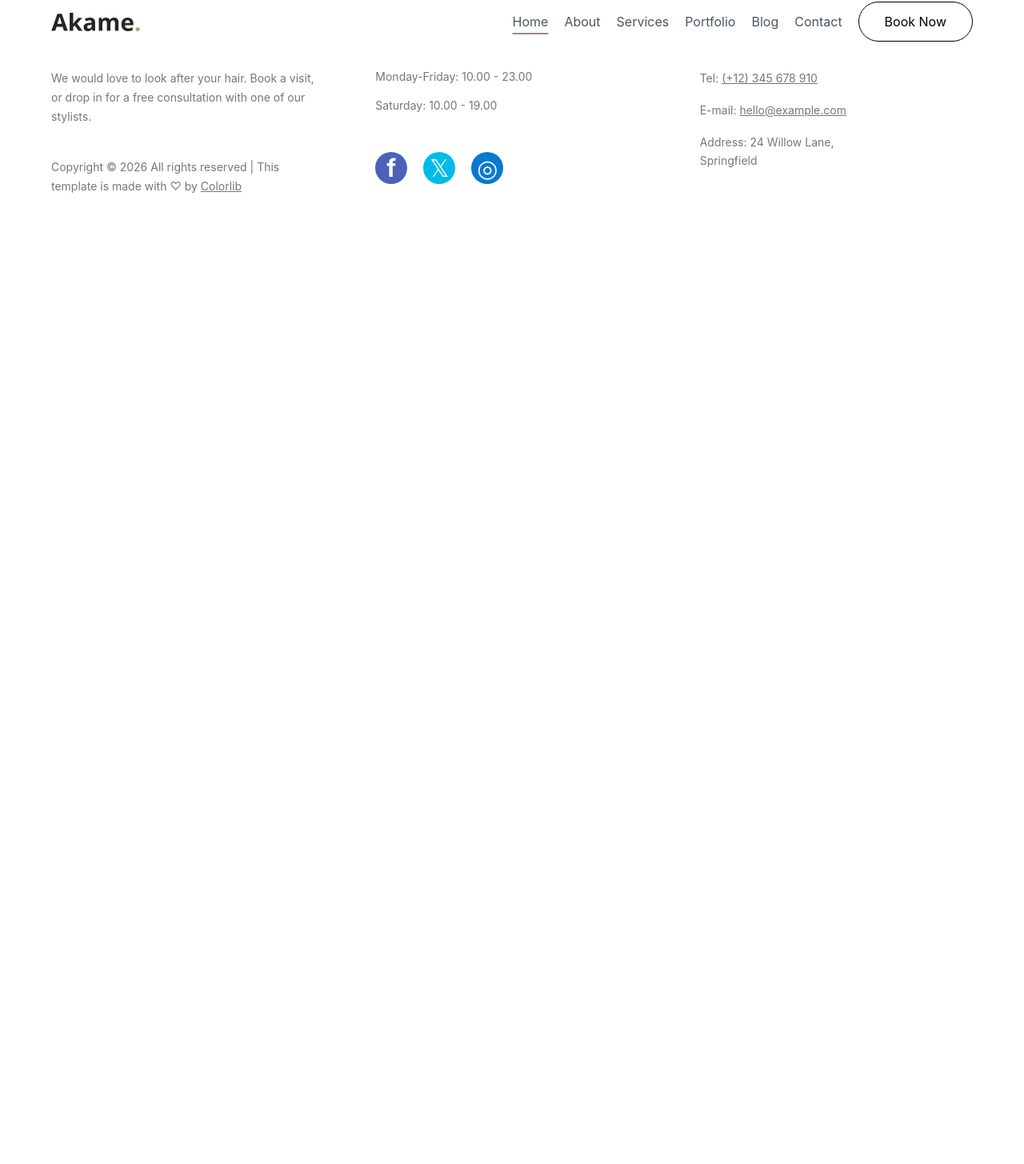
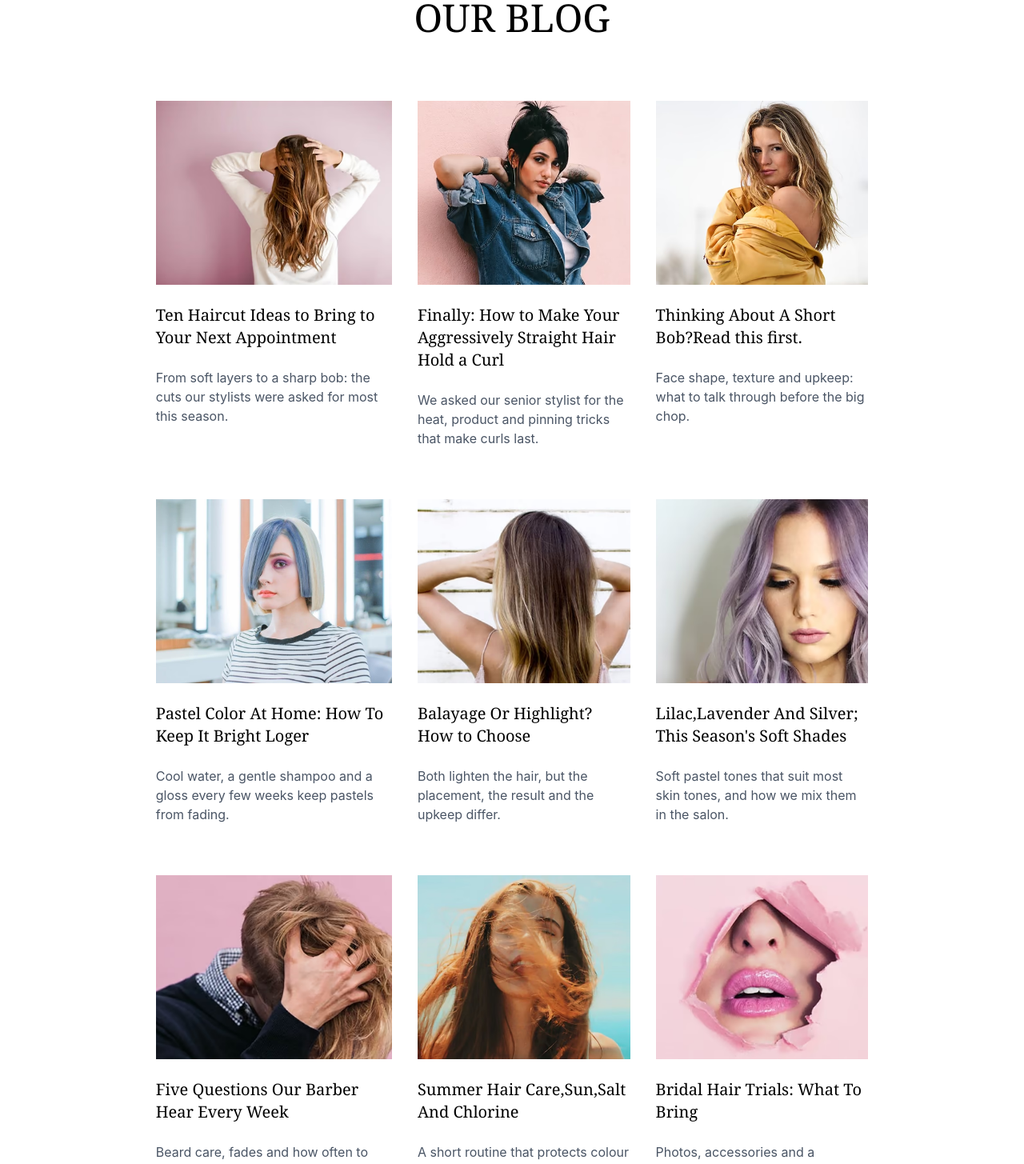
Before and after one commit to maazhashmi996-pixel/Cosmetics-Website, a React (Vite) app: page /Blog in a window 1280 px wide. Shown: the part 98-1553 px from the top of the page at 80% size. Before the commit the page ends 800 px from the top, so only its background shows below. Built offline with nearby package versions, Linux system fonts and the light colour scheme.

Commit message:
changing blog page

```diff
--- a/Components/home/Blog.jsx
+++ b/Components/home/Blog.jsx
@@ -3,8 +3,182 @@ import React from 'react'
 function Blog() {
   return (
     <div>
+      <section className="text-gray-600 body-font">
+        <div className="container px-5 pt-24 pb-8 w-[80%] mx-auto">
 
+          <div className="flex flex-col text-center w-full mb-20">
+            <h1 className="font-serif text-5xl font-normal text-black md:text-5xl">
+              OUR BLOG
+            </h1>
+          </div>
+
+          {/* First Row */}
+          <div className="flex flex-nowrap justify-center items-start gap-8 mb-16">
+
+            <div className="w-[30%] shrink-0">
+              <img
+                src="/1.avif"
+                alt=""
+                className="w-full h-[230px] object-cover hover:scale-110 transition-transform duration-700 ease-in-out"
+                />
+              <div className="flex flex-col gap-6">
+                <h1 className="text-xl hover:text-[#7a7720] transition font-serif text-black mt-6">
+                  Ten Haircut Ideas to Bring to Your Next Appointment
+                </h1>
+                <p>
+                  From soft layers to a sharp bob: the cuts our stylists were asked for most this season.
+                </p>
+              </div>
+            </div>
+
+            <div className="w-[27%] shrink-0">
+              <img
+                src="/2.avif"
+                alt=""
+                className="w-full h-[230px] object-cover hover:scale-110 transition-transform duration-700 ease-in-out"
+                />
+              <div className="flex flex-col gap-6">
+                <h1 className="text-xl hover:text-[#7a7720] transition font-serif text-black mt-6">
+                  Finally: How to Make Your Aggressively Straight Hair Hold a Curl
+                </h1>
+                <p>
+                  We asked our senior stylist for the heat, product and pinning tricks that make curls last.                </p>
+              </div>
+            </div>
+
+            <div className="w-[27%] shrink-0">
+              <img
+                src="/13.avif"
+                alt=""
+                className="w-full h-[230px] object-cover hover:scale-110 transition-transform duration-700 ease-in-out"
+                />
+              <div className="flex flex-col gap-6">
+                <h1 className="text-xl hover:text-[#7a7720] transition font-serif text-black mt-6">
+                  Thinking About A Short Bob?Read this first.
+                </h1>
+                <p>
+                  Face shape, texture and upkeep: what to talk through before the big chop.                </p>
+              </div>
+            </div>
+
+          </div>
+
+          {/* Second Row */}
+          <div className="flex flex-nowrap justify-center items-start gap-8 mb-16">
+
+            <div className="w-[30%] shrink-0">
+              <img
+                src="/4.avif"
+                alt=""
+               className="w-full h-[230px] object-cover hover:scale-110 transition-transform duration-700 ease-in-out"
+                />
+              <div className="flex flex-col gap-6">
+                <h1 className="text-xl hover:text-[#7a7720] transition font-serif text-black mt-6">
+                  Pastel Color At Home: How To Keep It Bright Loger
+                </h1>
+                <p>
+                  Cool water, a gentle shampoo and a gloss every few weeks keep pastels from fading.                </p>
+              </div>
+            </div>
+
+            <div className="w-[27%] shrink-0">
+              <img
+                src="/37.avif"
+                alt=""
+                className="w-full h-[230px] object-cover hover:scale-110 transition-transform duration-700 ease-in-out"
+                />
+              <div className="flex flex-col gap-6">
+                <h1 className="text-xl hover:text-[#7a7720] transition font-serif text-black mt-6">
+                  Balayage Or Highlight? How to Choose                </h1>
+                <p>
+                  Both lighten the hair, but the placement, the result and the upkeep differ.                </p>
+              </div>
+            </div>
+
+            <div className="w-[27%] shrink-0">
+              <img
+                src="/36.avif"
+                alt=""
+
+              className="w-full h-[230px] object-cover hover:scale-110 transition-transform duration-700 ease-in-out"
+                />
+              <div className="flex flex-col gap-6">
+                <h1 className="text-xl hover:text-[#7a7720] transition font-serif text-black mt-6">
+                  Lilac,Lavender And Silver; This Season's Soft Shades                </h1>
+                <p>
+                  Soft pastel tones that suit most skin tones, and how we mix them in the salon.                </p>
+              </div>
+            </div>
+
+          </div>
+
+          {/* Third Row */}
+          <div className="flex flex-nowrap justify-center items-start gap-8">
+
+            <div className="w-[30%] shrink-0">
+              <img
+                src="/41.avif"
+                alt=""
+                className="w-full h-[230px] object-cover hover:scale-110 transition-transform duration-700 ease-in-out"
+                />
+              <div className="flex flex-col gap-6">
+                <h1 className="text-xl hover:text-[#7a7720] transition font-serif text-black mt-6">
+                  Five Questions Our Barber Hear Every Week               </h1>
+                <p>
+                  Beard care, fades and how often to book: straight answers from the barber chair.                </p>
+              </div>
+            </div>
+
+            <div className="w-[27%] shrink-0">
+              <img
+                src="/40.avif"
+                alt=""
+                className="w-full h-[230px] object-cover hover:scale-110 transition-transform duration-700 ease-in-out"
+                />
+              <div className="flex flex-col gap-6">
+                <h1 className="text-xl hover:text-[#7a7720] transition font-serif text-black mt-6">
+                  Summer Hair Care,Sun,Salt And Chlorine                </h1>
+                <p>
+                  A short routine that protects colour and moisture on holiday.                </p>
+              </div>
+            </div>
+
+            <div className="w-[27%] shrink-0">
+              <img
+                src="/39.avif"
+                alt=""
+                className="w-full h-[230px] object-cover hover:scale-110 transition-transform duration-700 ease-in-out"
+                />
+
+              <div className="flex flex-col gap-6">
+                <h1 className="text-xl hover:text-[#7a7720] transition font-serif text-black mt-6">
+                  Bridal Hair Trials: What To Bring
+                </h1>
+                <p>
+                  Photos, accessories and a timeline: how to get the most out of your trial.                </p>
+              </div>
+            </div>
+
+          </div>
+
+        </div>
+      </section>
     </div>
+
+
+
+
+
+
+
+
+
+
+
+
+
+
+
   )
 }
 
--- a/Components/home/Hair.jsx
+++ b/Components/home/Hair.jsx
@@ -2,7 +2,6 @@ import React from 'react'
 
 function Hair() {
   return (
-    // h-screen HATA DIYA
     <article className='bg-white w-full overflow-hidden'>
       <div className='w-[90%] m-auto py-10 md:py-20'>
 
```
